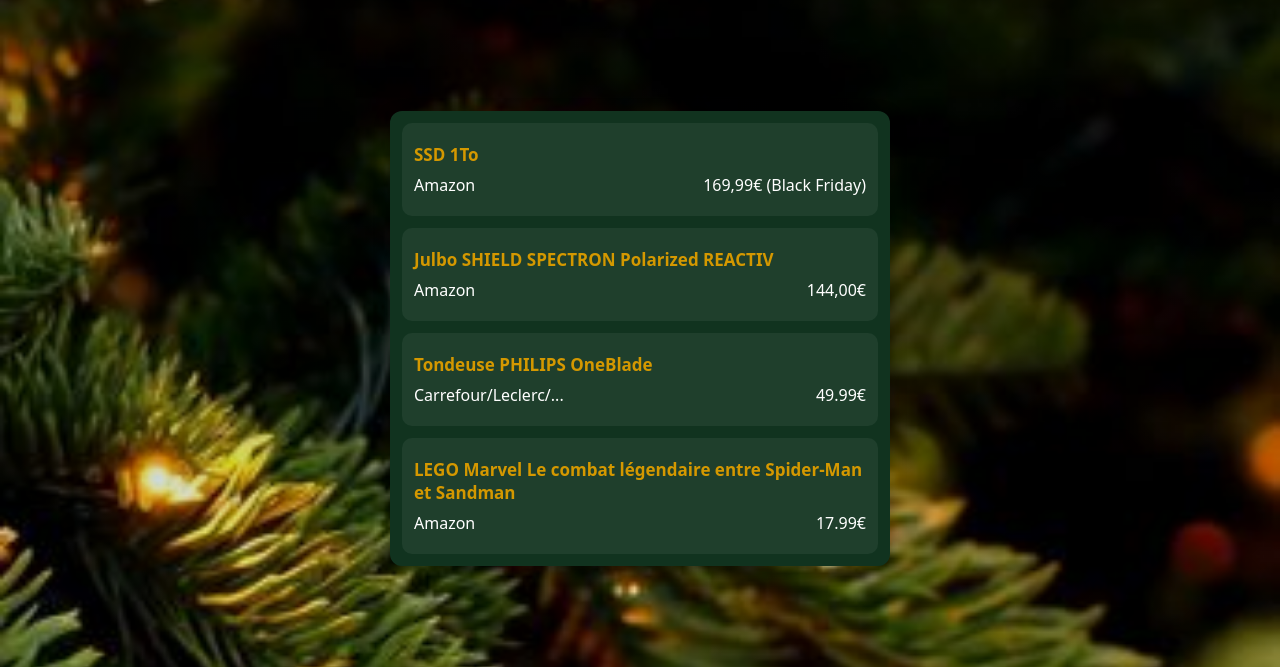
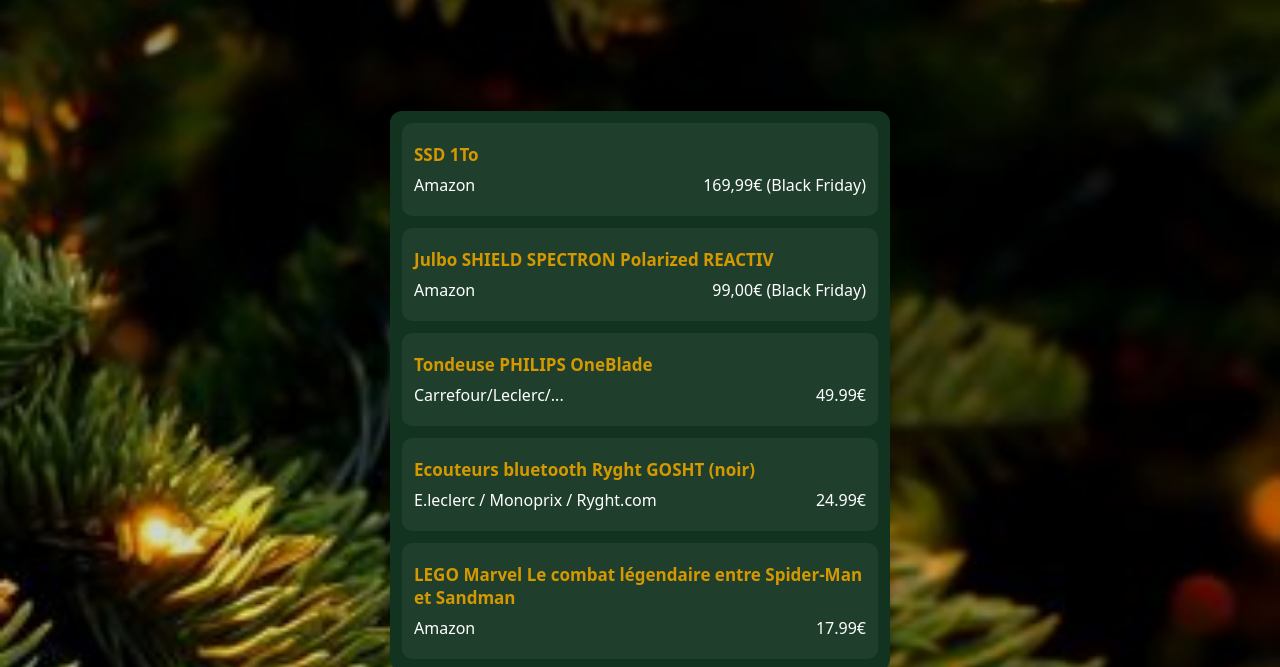
Before and after one commit to Ale-ksi/ListeDeNoel, a plain HTML site: page index.html in a window 1280 px wide. Shown: the part 133-800 px from the top of the page. Drawn offline with Linux system fonts and the light colour scheme.

Commit message:
Update index.html
Ajout écouteurs

```diff
--- a/index.html
+++ b/index.html
@@ -36,7 +36,7 @@
                             <h2>Julbo SHIELD SPECTRON Polarized REACTIV</h2>
                             <div>
                                 <p>Amazon</p>
-                                <p>144,00€</p>
+                                <p>99,00€ (Black Friday)</p>
                             </div>
                         </a>
                     </li>
@@ -47,6 +47,16 @@
                             <div>
                                 <p>Carrefour/Leclerc/...</p>
                                 <p>49.99€</p>
+                            </div>
+                        </a>
+                    </li>
+                    <li class="item">
+                        <a
+                            href="https://ryght.com/fr/ghost#/couleur-noir">
+                            <h2>Ecouteurs bluetooth Ryght GOSHT (noir)</h2>
+                            <div>
+                                <p>E.leclerc / Monoprix / Ryght.com</p>
+                                <p>24.99€</p>
                             </div>
                         </a>
                     </li>
```
